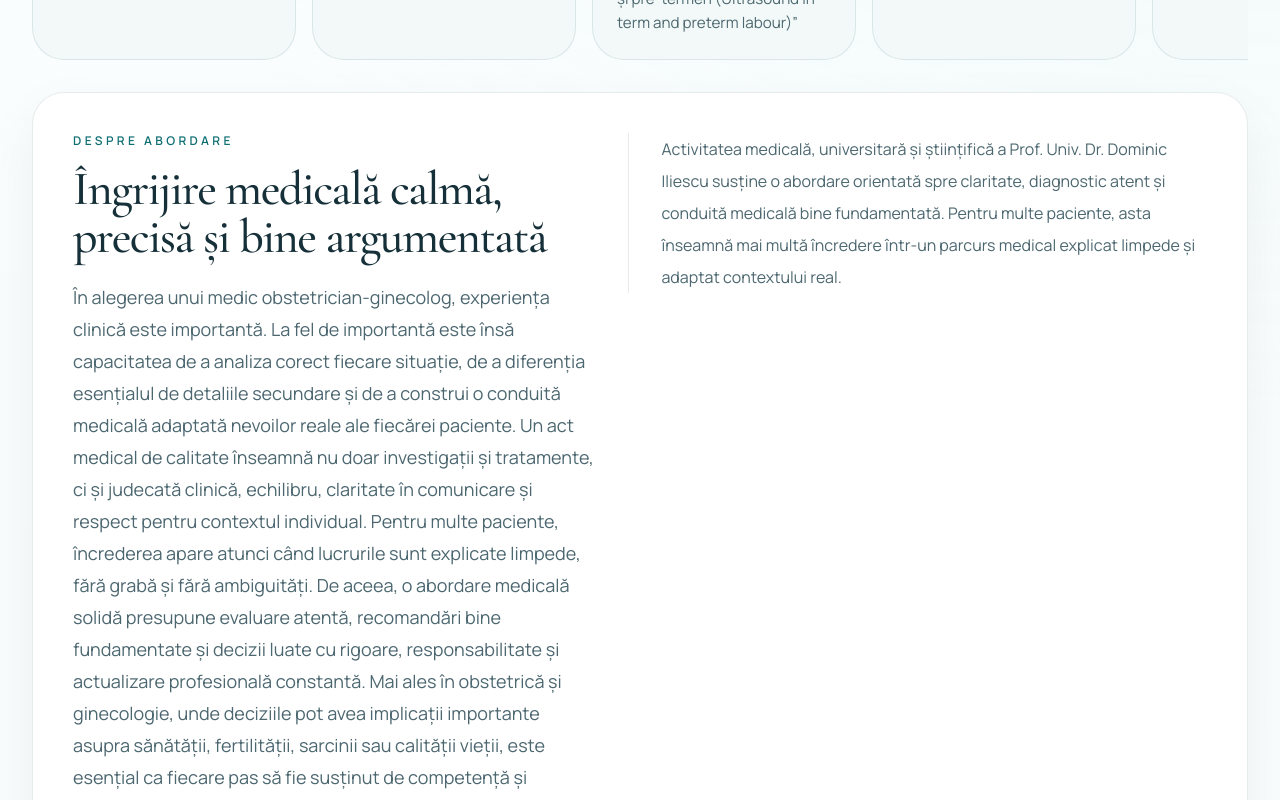
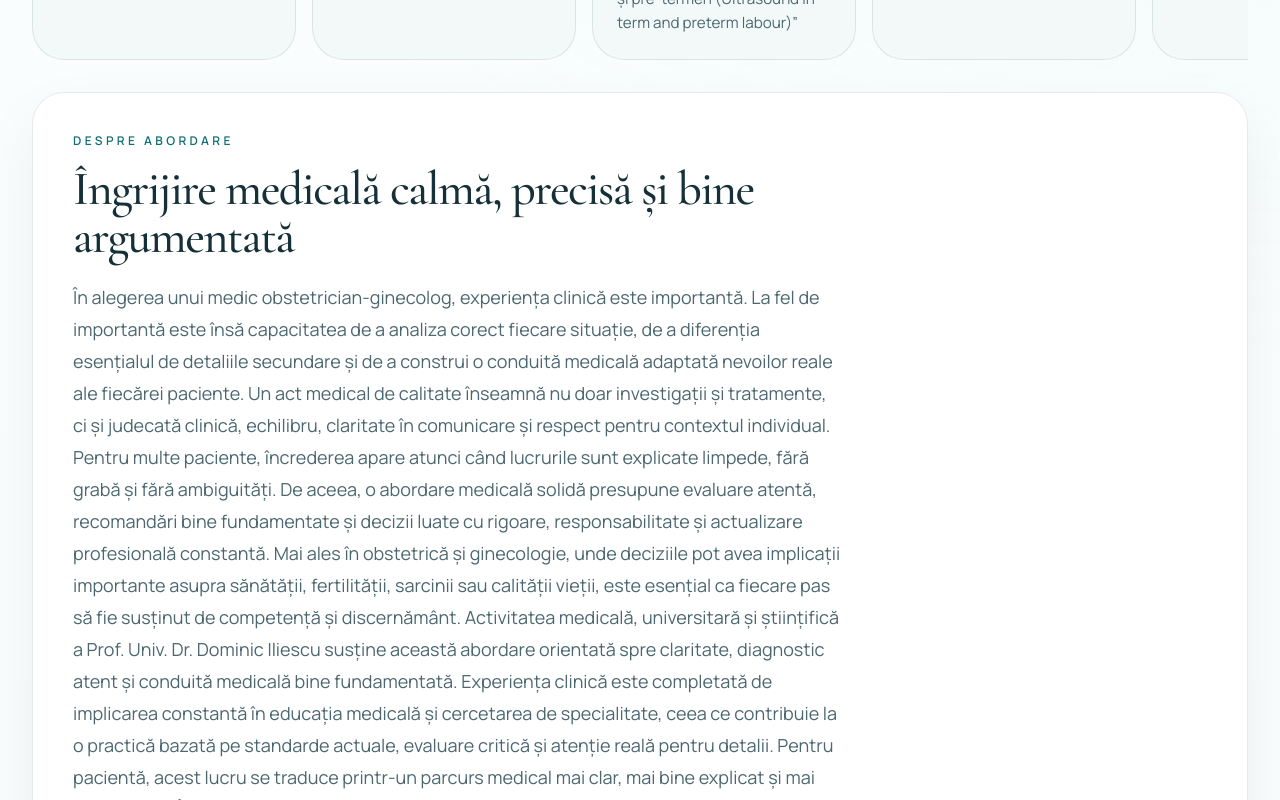
Before and after one commit to SynNabres/IliescuDominic, a Next.js app: page / in a window 1280 px wide. Shown: the part 1160-1960 px from the top of the page. Built offline with nearby package versions, Linux system fonts and the light colour scheme; no server answers.

Commit message:
Make Despre abordare section single-column

```diff
--- a/src/app/page.tsx
+++ b/src/app/page.tsx
@@ -115,7 +115,7 @@ export default function HomePage() {
           </div>
 
           <div className="rounded-[2rem] border border-[var(--color-border)] bg-white p-7 shadow-[0_24px_60px_rgba(15,35,42,0.06)] sm:p-10">
-            <div className="grid gap-8 lg:grid-cols-[0.95fr_1.05fr] lg:items-start">
+            <div>
               <SectionHeading
                 eyebrow="Despre abordare"
                 title="Îngrijire medicală calmă, precisă și bine argumentată"
@@ -124,11 +124,6 @@ export default function HomePage() {
                 Activitatea medicală, universitară și științifică a Prof. Univ. Dr. Dominic Iliescu susține această abordare orientată spre claritate, diagnostic atent și conduită medicală bine fundamentată. Experiența clinică este completată de implicarea constantă în educația medicală și cercetarea de specialitate, ceea ce contribuie la o practică bazată pe standarde actuale, evaluare critică și atenție reală pentru detalii.
                 Pentru pacientă, acest lucru se traduce printr-un parcurs medical mai clar, mai bine explicat și mai bine înțeles. Înseamnă investigații recomandate cu un scop precis, opțiuni prezentate onest, răspunsuri formulate clar și decizii construite pe argumente medicale solide. Înseamnă, de asemenea, o relație medicală bazată pe seriozitate, echilibru și încredere, mai ales în momentele în care este nevoie de siguranță, orientare și o evaluare atentă."
               />
-              <div className="lg:border-l lg:border-[var(--color-border)] lg:pl-8">
-                <p className="text-base leading-8 text-[var(--color-muted)]">
-                  Activitatea medicală, universitară și științifică a Prof. Univ. Dr. Dominic Iliescu susține o abordare orientată spre claritate, diagnostic atent și conduită medicală bine fundamentată. Pentru multe paciente, asta înseamnă mai multă încredere într-un parcurs medical explicat limpede și adaptat contextului real.
-                </p>
-              </div>
             </div>
           </div>
         </Container>
```
